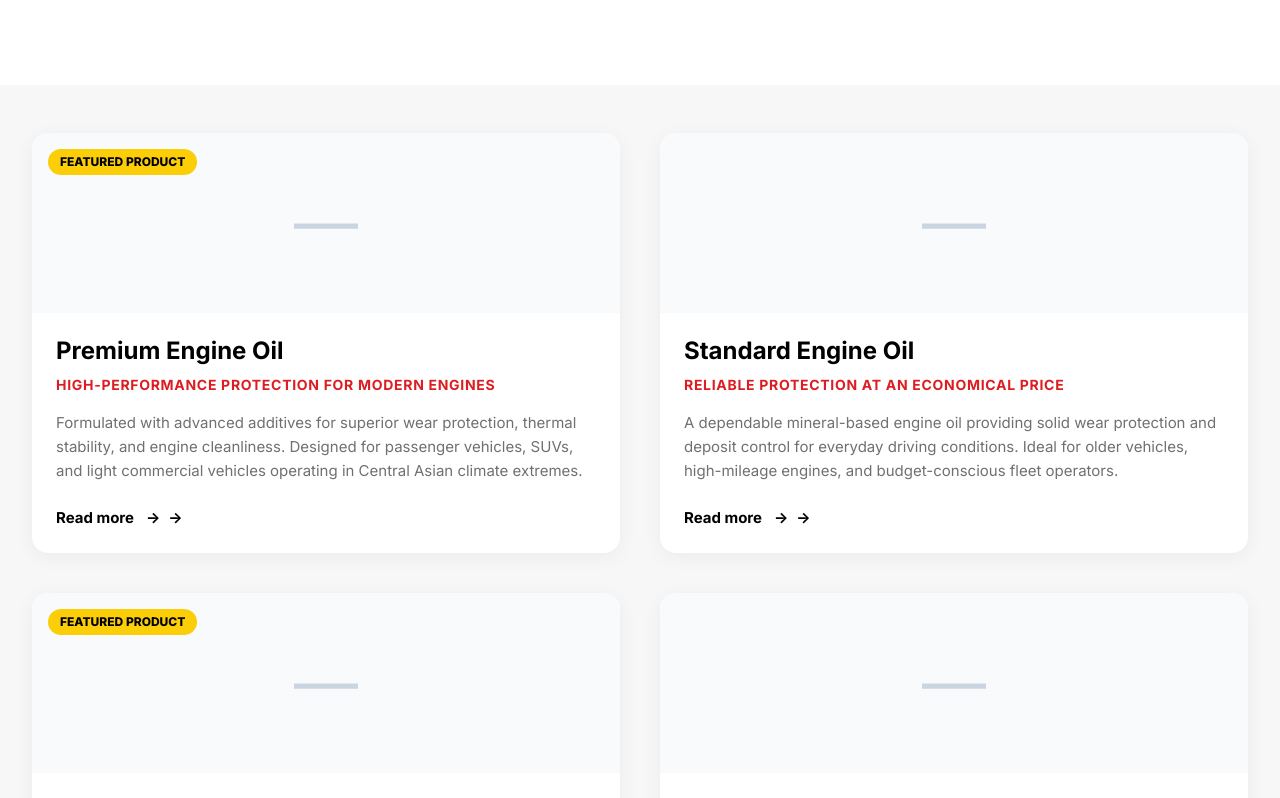
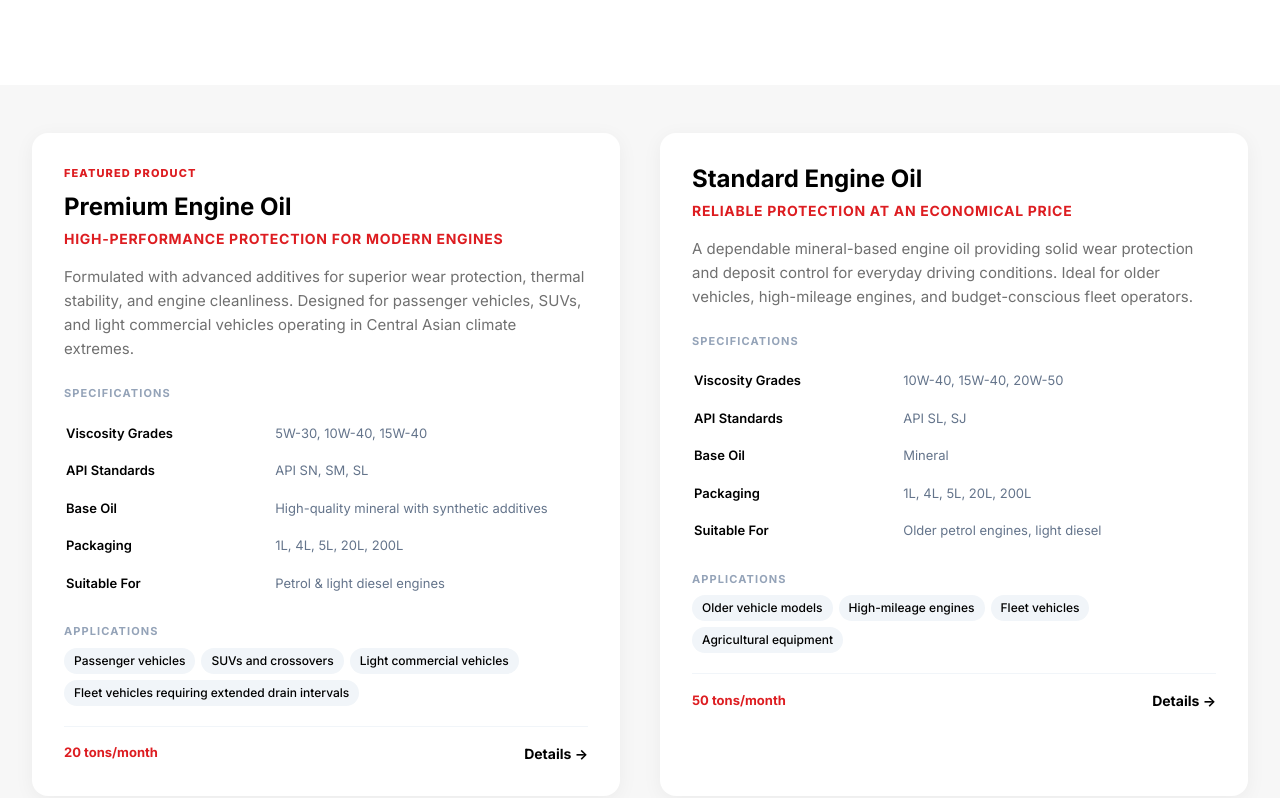
Before and after one commit to mansourMP/Marshall, a Next.js app: page /en/products in a window 1280 px wide. Shown: the part 600-1398 px from the top of the page. Built offline with nearby package versions, Linux system fonts and the light colour scheme; some icons are missing.

Commit message:
fix: remove product images — clean text-only cards with specs and detail links

```diff
--- a/components/ProductCard.tsx
+++ b/components/ProductCard.tsx
@@ -17,50 +17,30 @@ type ProductCardProps = {
   lang?: string;
 };
 
-// Product images — replace with real photos
-const PRODUCT_IMAGES: Record<string, string> = {
-  "premium-engine-oil": "",
-  "standard-engine-oil": "",
-  antifreeze: "",
-  "brake-fluid": "",
-  grease: "",
-};
-
 export function ProductCard({ product, lang = "ru" }: ProductCardProps) {
-
   return (
-    <article className="card" style={{ overflow: "hidden" }}>
-      <div className="card__image" style={{ position: "relative", height: "180px", background: "#F8FAFC", display: "flex", alignItems: "center", justifyContent: "center" }}>
-        {PRODUCT_IMAGES[product.id] ? (
-          <img
-            src={PRODUCT_IMAGES[product.id]}
-            alt={product.name}
-            style={{ width: "100%", height: "100%", objectFit: "cover" }}
-          />
-        ) : (
-          <div style={{ color: "#CBD5E1", fontSize: "4rem", fontWeight: 300 }}>—</div>
-        )}
+    <article
+      className="card"
+      style={product.highlight ? { borderColor: "var(--shell-red)", borderWidth: 2 } : undefined}
+    >
+      <div className="card__content" style={{ padding: "2rem" }}>
         {product.highlight && (
           <span
             style={{
-              position: "absolute",
-              top: "1rem",
-              left: "1rem",
-              background: "var(--shell-yellow)",
-              color: "var(--shell-black)",
-              padding: "0.25rem 0.75rem",
-              borderRadius: "999px",
-              fontSize: "0.75rem",
+              display: "inline-block",
+              fontSize: "0.6875rem",
               fontWeight: 800,
               textTransform: "uppercase",
+              letterSpacing: "0.1em",
+              color: "var(--shell-red)",
+              marginBottom: "0.75rem",
             }}
           >
             {product.highlightLabel ?? "Featured"}
           </span>
         )}
-      </div>
-      <div className="card__content" style={{ padding: "1.5rem" }}>
-        <h3 style={{ marginBottom: "0.5rem", fontSize: "1.5rem" }}>{product.name}</h3>
+
+        <h3 style={{ marginBottom: "0.375rem", fontSize: "1.5rem" }}>{product.name}</h3>
         <p
           style={{
             fontSize: "0.875rem",
@@ -84,9 +64,89 @@ export function ProductCard({ product, lang = "ru" }: ProductCardProps) {
           {product.description}
         </p>
 
-        <Link href={`/${lang}/products/${product.id}/`} className="card__link">
-          Read more <span style={{ marginLeft: "0.25rem" }}>→</span>
-        </Link>
+        {/* Specs */}
+        <div style={{ marginBottom: "1.25rem" }}>
+          <div
+            style={{
+              fontSize: "0.6875rem",
+              fontWeight: 700,
+              textTransform: "uppercase",
+              letterSpacing: "0.1em",
+              color: "#94A3B8",
+              marginBottom: "0.75rem",
+            }}
+          >
+            {product.specLabel ?? "Specifications"}
+          </div>
+          <table style={{ width: "100%", fontSize: "0.8125rem" }}>
+            <tbody>
+              {product.specs.map((spec) => (
+                <tr key={spec.label} style={{ borderBottom: "1px solid #F1F5F9" }}>
+                  <td style={{ padding: "0.5rem 0", fontWeight: 600, width: "40%" }}>{spec.label}</td>
+                  <td style={{ padding: "0.5rem 0", color: "#64748B" }}>{spec.value}</td>
+                </tr>
+              ))}
+            </tbody>
+          </table>
+        </div>
+
+        {/* Applications */}
+        <div style={{ marginBottom: "1.25rem" }}>
+          <div
+            style={{
+              fontSize: "0.6875rem",
+              fontWeight: 700,
+              textTransform: "uppercase",
+              letterSpacing: "0.1em",
+              color: "#94A3B8",
+              marginBottom: "0.5rem",
+            }}
+          >
+            {product.appLabel ?? "Applications"}
+          </div>
+          <ul style={{ display: "flex", flexWrap: "wrap", gap: "0.375rem" }}>
+            {product.applications.map((app) => (
+              <li
+                key={app}
+                style={{
+                  fontSize: "0.75rem",
+                  padding: "0.25rem 0.625rem",
+                  borderRadius: "999px",
+                  background: "#F1F5F9",
+                  fontWeight: 500,
+                }}
+              >
+                {app}
+              </li>
+            ))}
+          </ul>
+        </div>
+
+        {/* Capacity + Link */}
+        <div style={{ display: "flex", alignItems: "center", justifyContent: "space-between", borderTop: "1px solid #F1F5F9", paddingTop: "1rem" }}>
+          <span
+            style={{
+              fontSize: "0.8125rem",
+              fontWeight: 700,
+              color: "var(--shell-red)",
+            }}
+          >
+            {product.capacity}
+          </span>
+          <Link
+            href={`/${lang}/products/${product.id}/`}
+            style={{
+              fontSize: "0.875rem",
+              fontWeight: 700,
+              color: "var(--shell-black)",
+              display: "flex",
+              alignItems: "center",
+              gap: "0.25rem",
+            }}
+          >
+            Details →
+          </Link>
+        </div>
       </div>
     </article>
   );
```
